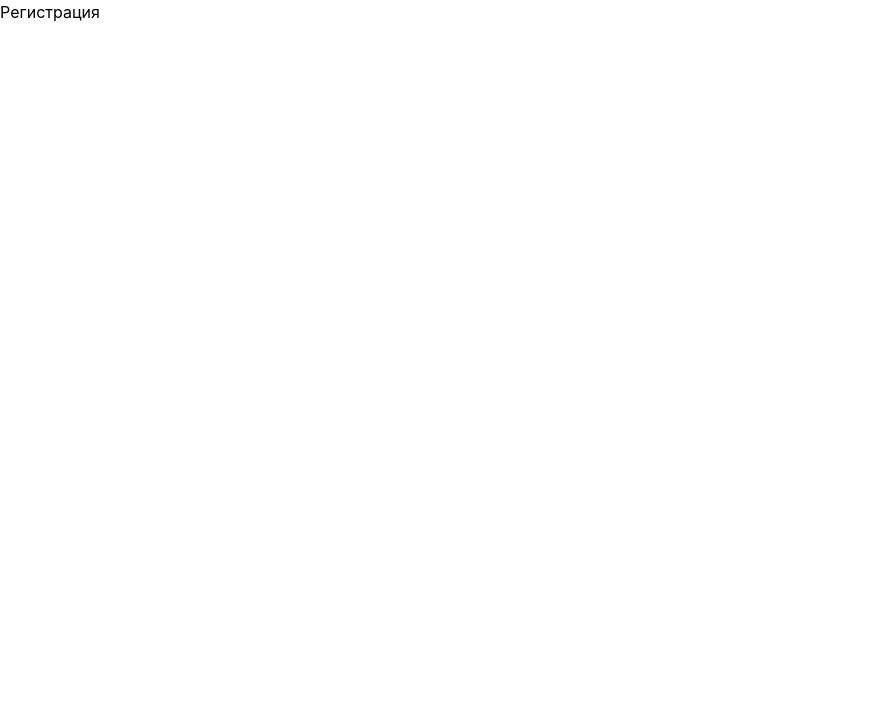
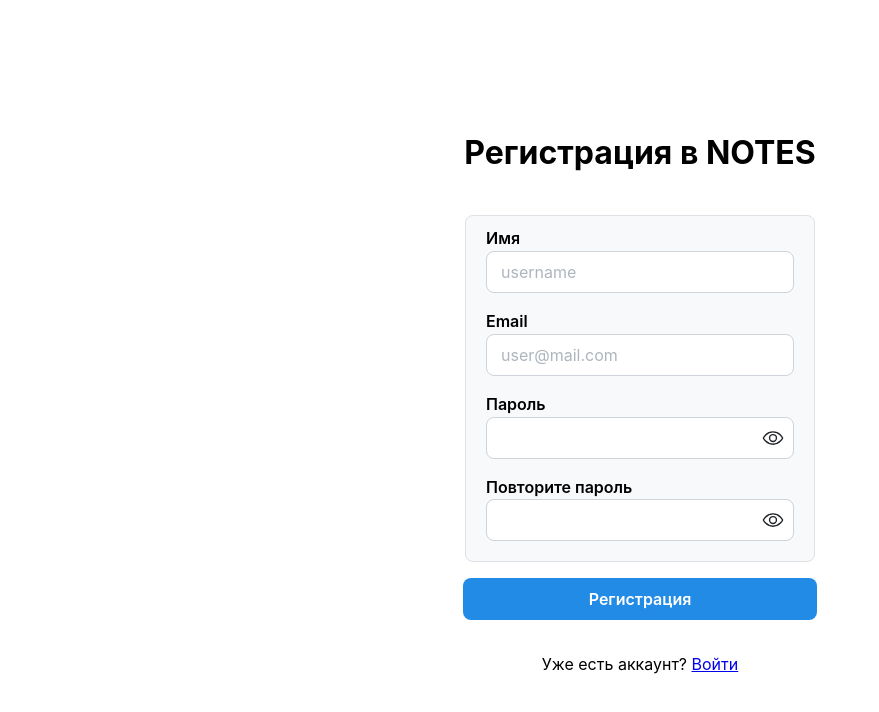
Before and after one commit to B1ZON-c0de/pet-notes, a React (Vite) app in the folder FE_PE/: page /auth/register in a window 1280 px wide. Shown: the top 712 px of the page, without its empty margins (0-879 px from the left). Built offline with nearby package versions, Linux system fonts and the light colour scheme.

Commit message:
feat: добавил страницу регистрации

```diff
--- /dev/null
+++ b/FE_PE/src/pages/auth/BaseAuth.tsx
@@ -0,0 +1,118 @@
+import {
+  Button,
+  Fieldset,
+  PasswordInput,
+  Space,
+  Stack,
+  TextInput,
+} from "@mantine/core";
+import { useForm, type FormValidateInput } from "@mantine/form";
+import { Link } from "react-router";
+import { ROUTES } from "../../routes";
+
+interface BaseField {
+  label: string;
+  initialValue: string;
+  placeholder?: string;
+}
+
+interface DescNav {
+  textNav: string;
+  labelLink: string;
+  path: (typeof ROUTES)[keyof typeof ROUTES];
+}
+
+interface FormValues {
+  name?: string;
+  email: string;
+  password: string;
+  repeatPassword?: string;
+}
+
+interface Props {
+  pageLabel: string;
+  submitLabel: string;
+  descNav: DescNav;
+  fields: {
+    name?: BaseField;
+    email: BaseField;
+    password: BaseField;
+    repeatPassword?: BaseField;
+  };
+}
+
+export const BaseAuth = ({
+  pageLabel,
+  descNav,
+  submitLabel,
+  fields,
+}: Props) => {
+  const initialFieldsVal: FormValues = Object.entries(fields).reduce(
+    (acc, [key, field]) => {
+      if (!field) return acc;
+      acc[key] = field.initialValue;
+      return acc;
+    },
+    {} as FormValues,
+  );
+
+  const validateFields: FormValidateInput<FormValues> = {
+    password: (value: string) =>
+      value.length < 6 ? "Длина пароля должна быть минимум 6 символа" : null,
+    email: (value: string) =>
+      /^[^\s@]+@[^\s@]+\.[^\s@]+$/.test(value) ? null : "Неверный email",
+  };
+  if (fields.repeatPassword) {
+    validateFields.repeatPassword = (value, values) =>
+      value !== values.password ? "Пароли должны совпадать" : null;
+  }
+  if (fields.name) {
+    validateFields.name = (value) =>
+      value.length < 2 ? "Длина имени должна быть минимум 2 символа" : null;
+  }
+
+  const form = useForm({
+    mode: "uncontrolled",
+    initialValues: initialFieldsVal,
+    validate: validateFields,
+  });
+
+  return (
+    <>
+      <Stack h="100vh" align="center" justify="center" gap="md">
+        <h1>{pageLabel}</h1>
+        <form onSubmit={form.onSubmit((values) => console.log(values))}>
+          <Fieldset variant="filled" w={350}>
+            <Stack gap="md">
+              {Object.entries(fields).map(([key, { label, placeholder }]) =>
+                key.toLowerCase().includes("password") ? (
+                  <PasswordInput
+                    label={label}
+                    size="md"
+                    key={form.key(key)}
+                    {...form.getInputProps(key)}
+                  />
+                ) : (
+                  <TextInput
+                    label={label}
+                    size="md"
+                    placeholder={placeholder}
+                    key={form.key(key)}
+                    {...form.getInputProps(key)}
+                  />
+                ),
+              )}
+            </Stack>
+          </Fieldset>
+          <Space h="md" />
+          <Button variant="filled" fullWidth size="md" type="submit">
+            {submitLabel}
+          </Button>
+        </form>
+        <p>
+          {descNav.textNav} <Link to={descNav.path}>{descNav.labelLink}</Link>
+        </p>
+      </Stack>
+    </>
+  );
+};
--- a/FE_PE/src/pages/auth/Register.tsx
+++ b/FE_PE/src/pages/auth/Register.tsx
@@ -1,5 +1,42 @@
+import { ROUTES } from "../../routes";
+import { BaseAuth } from "./BaseAuth";
+
+const descNav = {
+  textNav: "Уже есть аккаунт?",
+  labelLink: "Войти",
+  path: ROUTES.login,
+};
+
+const registerFields = {
+  name: {
+    label: "Имя",
+    initialValue: "",
+    placeholder: "username",
+  },
+  email: {
+    label: "Email",
+    initialValue: "",
+    placeholder: "user@mail.com",
+  },
+  password: {
+    label: "Пароль",
+    initialValue: "",
+  },
+  repeatPassword: {
+    label: "Повторите пароль",
+    initialValue: "",
+  },
+};
+
 const Register = () => {
-  return <div>Регистрация</div>;
+  return (
+    <BaseAuth
+      pageLabel="Регистрация в NOTES"
+      submitLabel="Регистрация"
+      descNav={descNav}
+      fields={registerFields}
+    />
+  );
 };
 
 export default Register;
```
